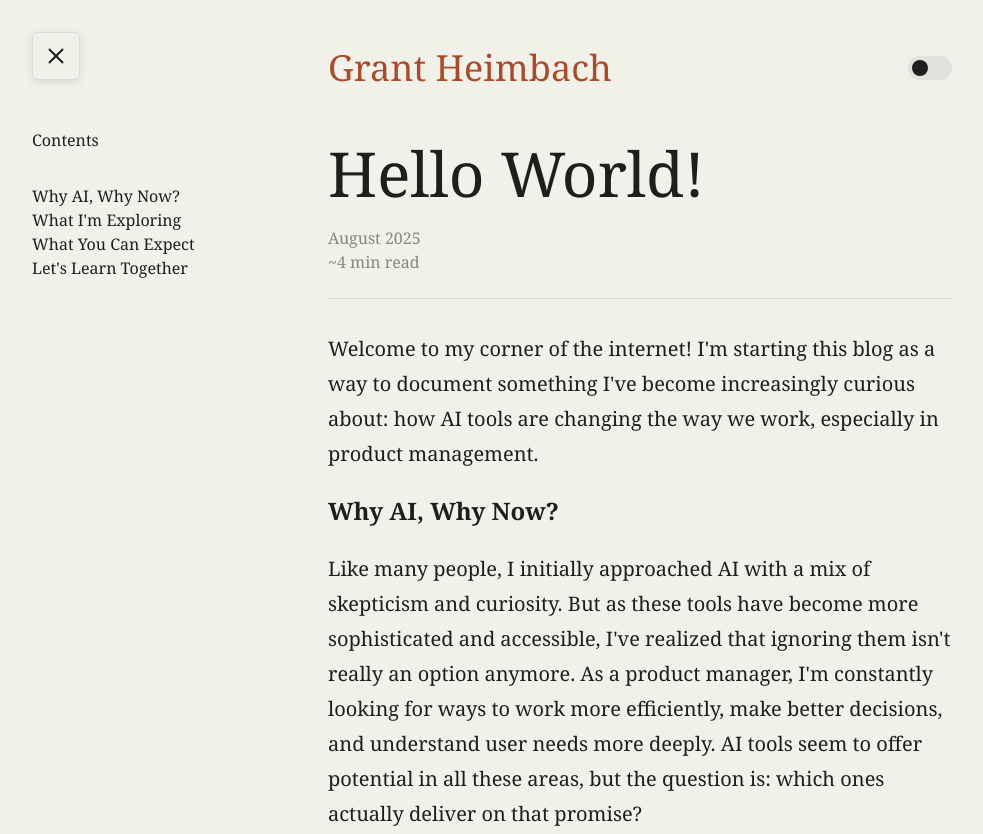
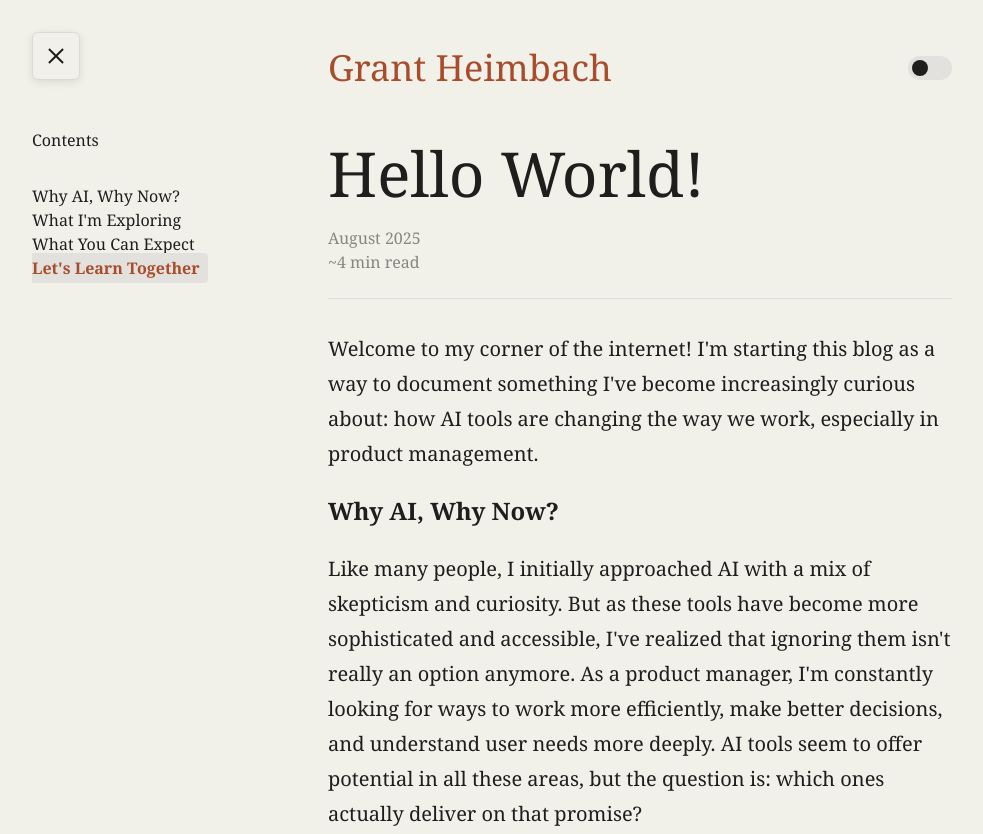
Before and after one commit to atxgrant/personal-website, a plain HTML site: page posts/hello-world.html in a window 1280 px wide. Shown: the top 834 px of the page, without its empty margins (0-983 px from the left). Drawn offline with Linux system fonts and the light colour scheme.

Commit message:
Fix TOC active highlighting that was missing CSS
- Added .toc-list a.active styling with accent color and background
- JavaScript was correctly adding/removing 'active' class
- But CSS styling for .active was missing, so highlighting wasn't visible
- Now shows current section with accent color, bold text, and subtle background
- Improves navigation UX by clearly indicating current position

```diff
--- a/style.css
+++ b/style.css
@@ -158,6 +158,16 @@
   line-height: 1.5;
   list-style-type: disc; /* Show bullet points */
   padding-left: 1.5rem; /* Add indentation for bullets */
+}
+
+/* TOC Active Highlighting */
+.toc-list a.active {
+  color: var(--link);
+  font-weight: 600;
+  background-color: hsl(var(--muted));
+  padding: 0.25rem 0.5rem;
+  border-radius: 0.25rem;
+  margin: -0.25rem -0.5rem;
 }
 
 /* Toggle Slider Fix - Ensure transform works */
```
